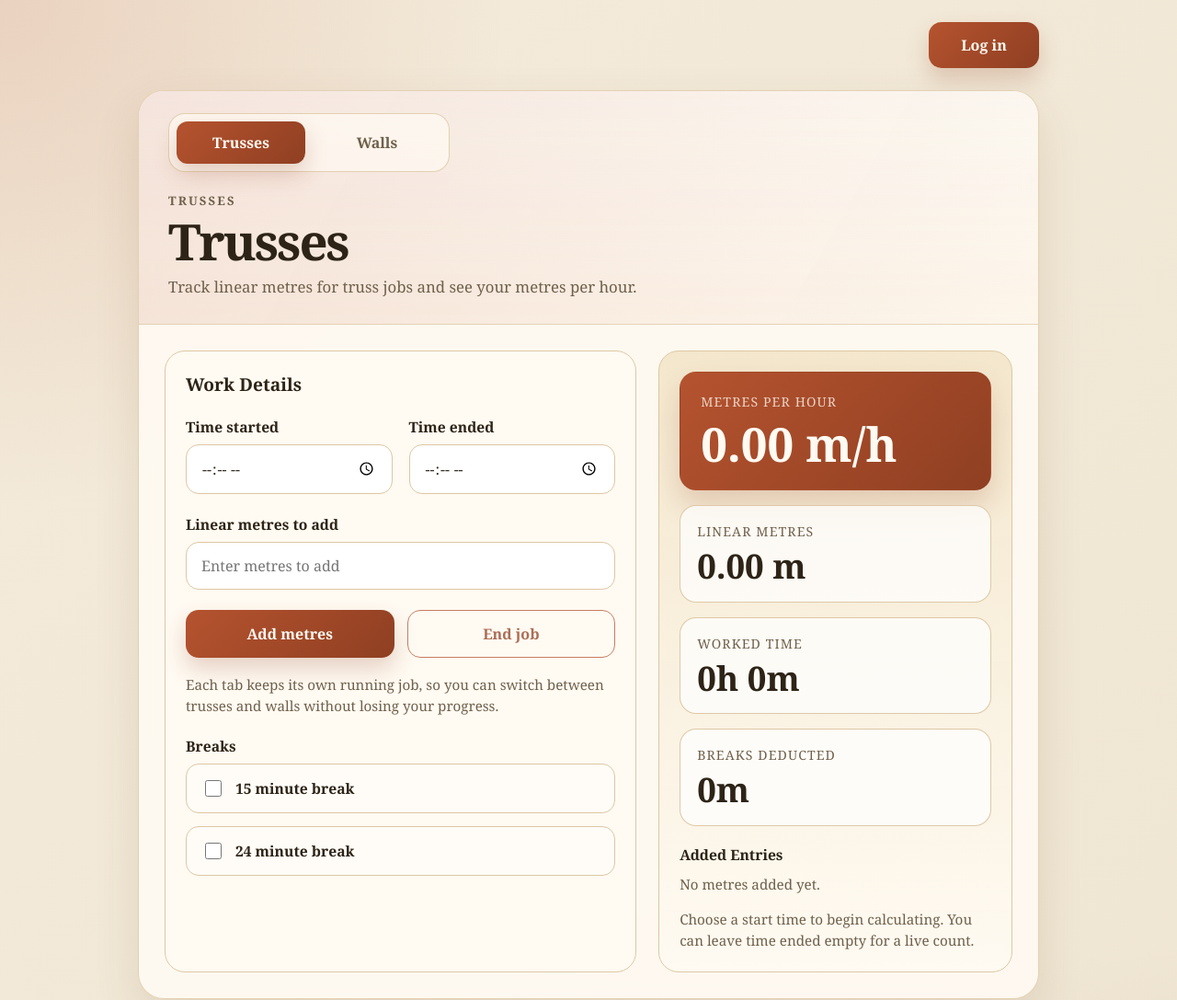
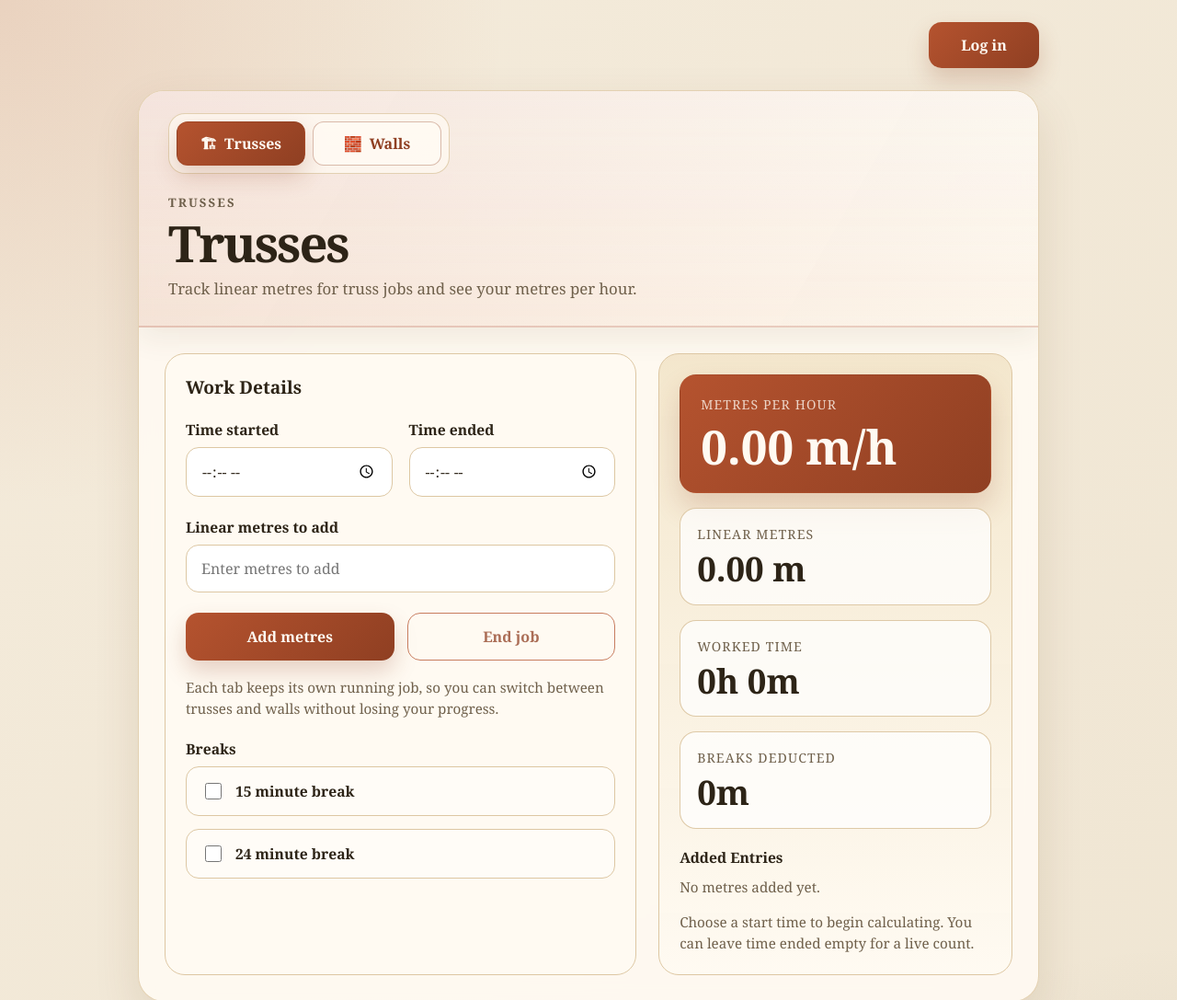
Before and after one commit to KatsuraHina/Screw-COunt, a website with bundled scripts: page public/index.html in a window 1280 px wide. Shown: the top 1087 px of the page at 92% size. Built offline with nearby package versions, Linux system fonts and the light colour scheme; no server answers.

Commit message:
I added a stronger divider under the title area with a thicker warm border and subtle shadow, so the header now separates more clearly from the form.
I also made the tabs much more obvious:

active tab is the filled brown button
inactive tab is cream with a brown border
added the small Trusses/Walls icons from your example for a clearer visual cue

```diff
--- a/public/index.html
+++ b/public/index.html
@@ -25,8 +25,14 @@
   <main class="app">
     <section class="hero">
       <div class="tab-strip" role="tablist" aria-label="Job type">
-        <button class="tab-button is-active" type="button" data-job-tab="trusses" role="tab" aria-selected="true">Trusses</button>
-        <button class="tab-button" type="button" data-job-tab="walls" role="tab" aria-selected="false">Walls</button>
+        <button class="tab-button is-active" type="button" data-job-tab="trusses" role="tab" aria-selected="true">
+          <span class="tab-icon" aria-hidden="true">🏗</span>
+          <span>Trusses</span>
+        </button>
+        <button class="tab-button" type="button" data-job-tab="walls" role="tab" aria-selected="false">
+          <span class="tab-icon" aria-hidden="true">🧱</span>
+          <span>Walls</span>
+        </button>
       </div>
 
       <div class="hero-copy">
--- a/public/styles.css
+++ b/public/styles.css
@@ -167,7 +167,8 @@ body {
   background:
     linear-gradient(120deg, rgba(181, 83, 47, 0.14), rgba(242, 228, 200, 0.15)),
     linear-gradient(180deg, rgba(255, 255, 255, 0.65), rgba(255, 255, 255, 0));
-  border-bottom: 1px solid rgba(221, 199, 163, 0.7);
+  border-bottom: 2px solid rgba(181, 83, 47, 0.24);
+  box-shadow: 0 12px 28px rgba(95, 58, 20, 0.08);
 }
 
 .tab-strip {
@@ -182,24 +183,33 @@ body {
 }
 
 .tab-button {
+  display: inline-flex;
+  align-items: center;
+  justify-content: center;
+  gap: 8px;
   width: auto;
   min-width: 140px;
   padding: 12px 18px;
   border-radius: 12px;
-  border: 0;
-  background: transparent;
-  color: var(--muted);
+  border: 1px solid rgba(143, 63, 34, 0.34);
+  background: rgba(255, 250, 242, 0.92);
+  color: var(--accent-dark);
   box-shadow: none;
 }
 
 .tab-button:hover {
-  box-shadow: none;
+  box-shadow: 0 8px 18px rgba(143, 63, 34, 0.12);
 }
 
 .tab-button.is-active {
   background: linear-gradient(135deg, var(--accent), var(--accent-dark));
   color: #fffaf2;
   box-shadow: 0 12px 24px rgba(143, 63, 34, 0.22);
+}
+
+.tab-icon {
+  font-size: 1rem;
+  line-height: 1;
 }
 
 .hero-copy {
```
Also changed, not shown: 1 other file.
